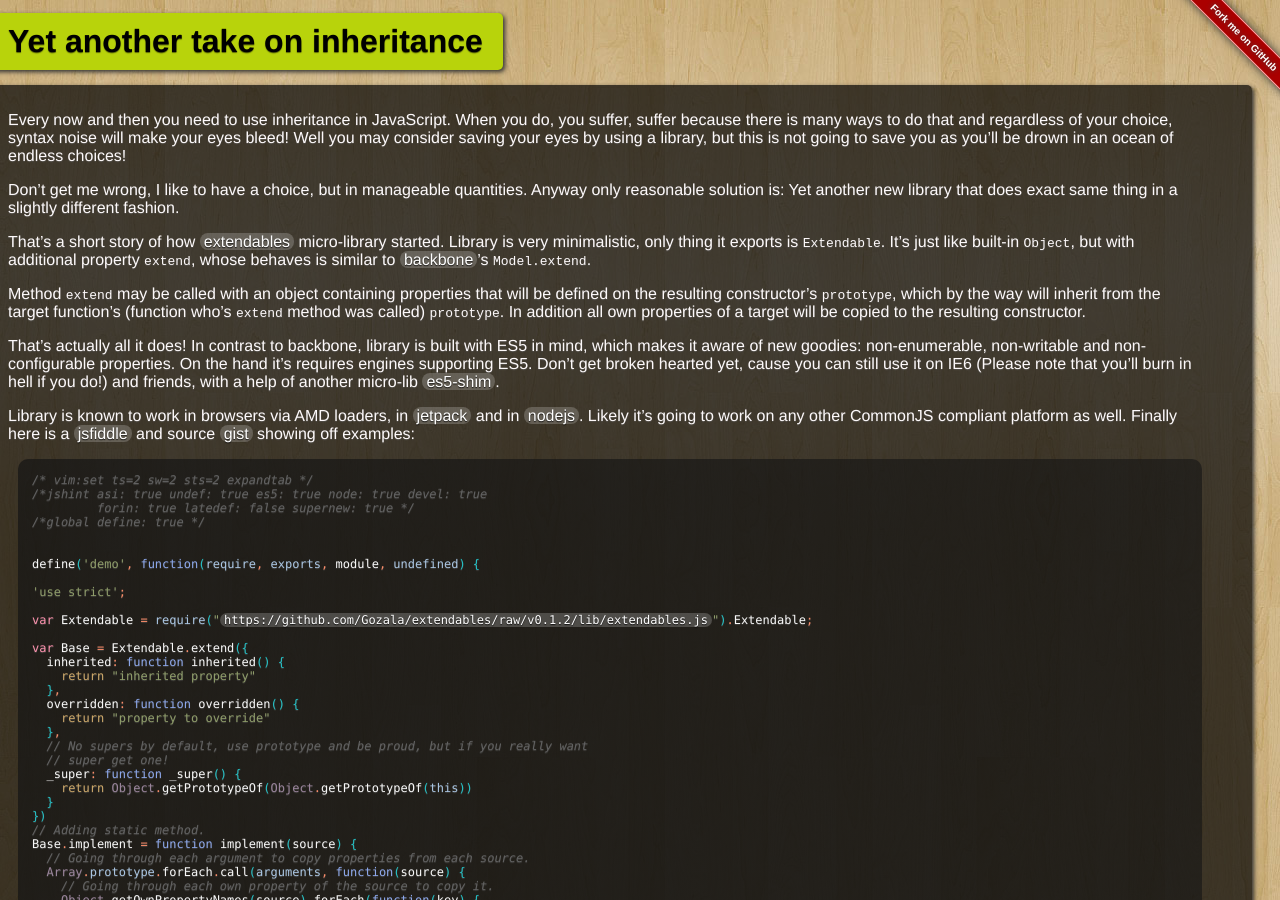
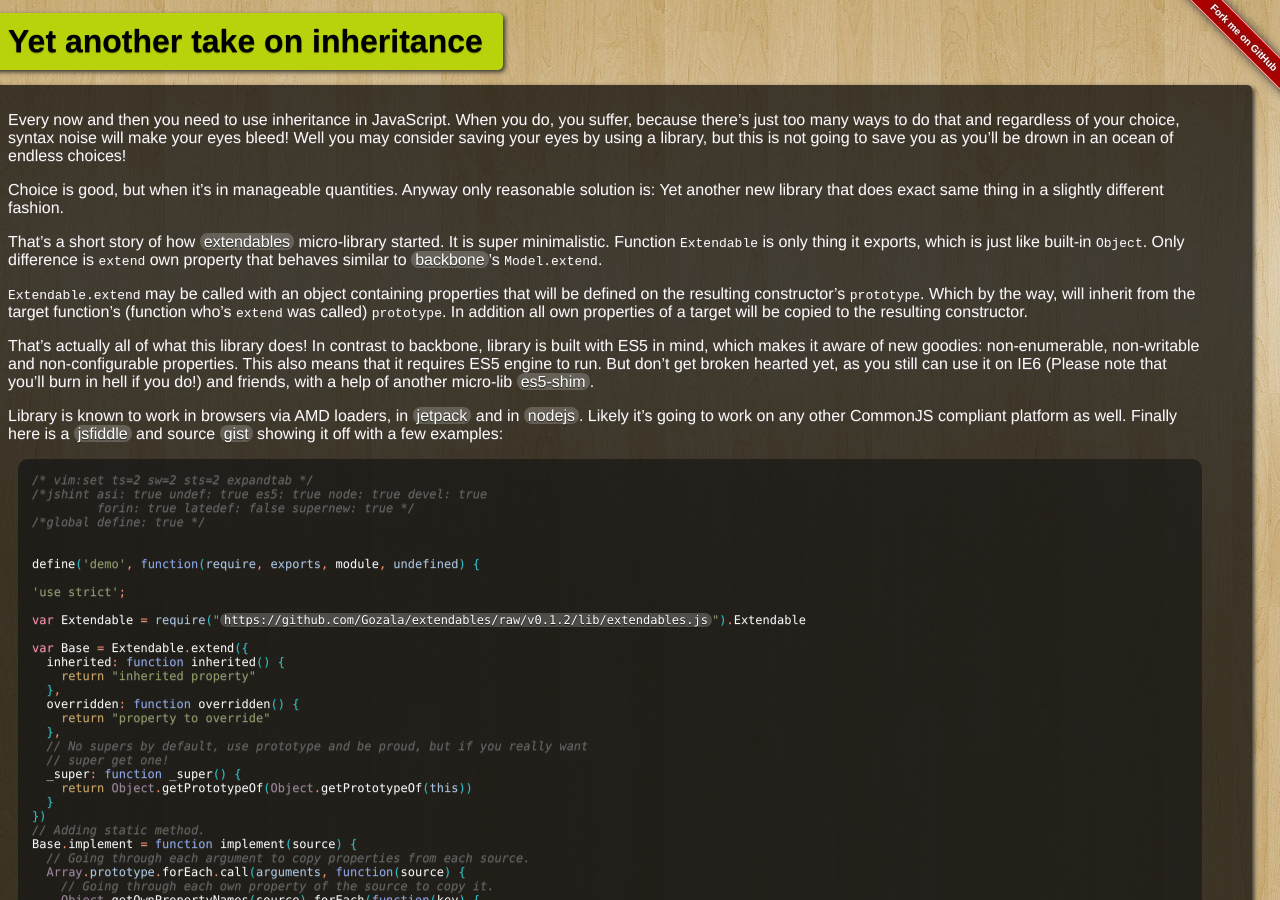
Before and after one commit to Gozala/gozala.github.com, a Jekyll site: the page built from _posts/miscellaneous/2011-04-23-Yet-another-take-on-inheritance.md, in a window 1280 px wide and 900 px high. Built offline with Jekyll 4.4.1, drawn with Linux system fonts in a browser that asks for light colours; some web fonts are replaced; comment, search, counter and statistics services are not loaded.

Commit message:
Tweaking "Yet another take on inheritance" post a bit.

```diff
--- a/_posts/miscellaneous/2011-04-23-Yet-another-take-on-inheritance.md
+++ b/_posts/miscellaneous/2011-04-23-Yet-another-take-on-inheritance.md
@@ -5,36 +5,37 @@ tags: library oop class inheritance javascript
 ---
 
 Every now and then you need to use inheritance in JavaScript. When you do, you
-suffer, suffer because there is many ways to do that and regardless of your
+suffer, because there's just too many ways to do that and regardless of your
 choice, syntax noise will make your eyes bleed! Well you may consider saving
 your eyes by using a library, but this is not going to save you as you'll be
 drown in an ocean of endless choices!
 
-Don't get me wrong, I like to have a choice, but in manageable quantities.
-Anyway only reasonable solution is: Yet another new library that does exact same
-thing in a slightly different fashion.
+Choice is good, but when it's in manageable quantities. Anyway only reasonable
+solution is: Yet another new library that does exact same thing in a slightly
+different fashion.
 
-That's a short story of how [extendables] micro-library started. Library is very
-minimalistic, only thing it exports is `Extendable`. It's just like built-in
-`Object`, but with additional property `extend`, whose behaves is similar to
-[backbone]'s `Model.extend`.
+That's a short story of how [extendables] micro-library started. It is super
+minimalistic. Function `Extendable` is only thing it exports, which is just
+like built-in `Object`. Only difference is `extend` own property that behaves
+similar to [backbone]'s `Model.extend`.
 
-Method `extend` may be called with an object containing properties that will
-be defined on the resulting constructor's `prototype`, which by the way will
-inherit from the target function's (function who's `extend` method was called)
+`Extendable.extend` may be called with an object containing properties that will
+be defined on the resulting constructor's `prototype`. Which by the way, will
+inherit from the target function's (function who's `extend` was called)
 `prototype`. In addition all own properties of a target will be copied to the
 resulting constructor.
 
-That's actually all it does! In contrast to backbone, library is built with
-ES5 in mind, which makes it aware of new goodies: non-enumerable, non-writable
-and non-configurable properties. On the hand it's requires engines supporting
-ES5. Don't get broken hearted yet, cause you can still use it on IE6 (Please
-note that you'll burn in hell if you do!) and friends, with a help of another
-micro-lib [es5-shim].
+That's actually all of what this library does! In contrast to backbone, library
+is built with ES5 in mind, which makes it aware of new goodies: non-enumerable,
+non-writable and non-configurable properties. This also means that it requires
+ES5 engine to run. But don't get broken hearted yet, as you still can use it
+on IE6 (Please note that you'll burn in hell if you do!) and friends, with a
+help of another micro-lib [es5-shim].
 
 Library is known to work in browsers via AMD loaders, in [jetpack] and in
 [nodejs]. Likely it's going to work on any other CommonJS compliant platform
-as well. Finally here is a [jsfiddle] and source [gist] showing off examples:
+as well. Finally here is a [jsfiddle] and source [gist] showing it off
+with a few examples:
 
 <pre>
 <span class="Comment">/* vim:set ts=2 sw=2 sts=2 expandtab */</span>
@@ -47,7 +48,7 @@ define<span class="Parens">(</span><span class="String">'demo'</span><span class
 
 <span class="String">'use strict'</span><span class="Operators">;</span>
 
-<span class="Identifier">var</span> Extendable <span class="Operators">=</span> <span class="Keyword">require</span><span class="Parens">(</span><span class="String">&quot;<a href="https://github.com/Gozala/extendables/raw/v0.1.2/lib/extendables.js">https://github.com/Gozala/extendables/raw/v0.1.2/lib/extendables.js</a>&quot;</span><span class="Parens">)</span><span class="Operators">.</span>Extendable<span class="Operators">;</span>
+<span class="Identifier">var</span> Extendable <span class="Operators">=</span> <span class="Keyword">require</span><span class="Parens">(</span><span class="String">&quot;<a href="https://github.com/Gozala/extendables/raw/v0.1.2/lib/extendables.js">https://github.com/Gozala/extendables/raw/v0.1.2/lib/extendables.js</a>&quot;</span><span class="Parens">)</span><span class="Operators">.</span>Extendable
 
 <span class="Identifier">var</span> Base <span class="Operators">=</span> Extendable<span class="Operators">.</span>extend<span class="Parens">(</span><span class="Braces">{</span>
   inherited<span class="Operators">:</span> <span class="Function">function</span> inherited<span class="Parens">()</span> <span class="Braces">{</span>
```
